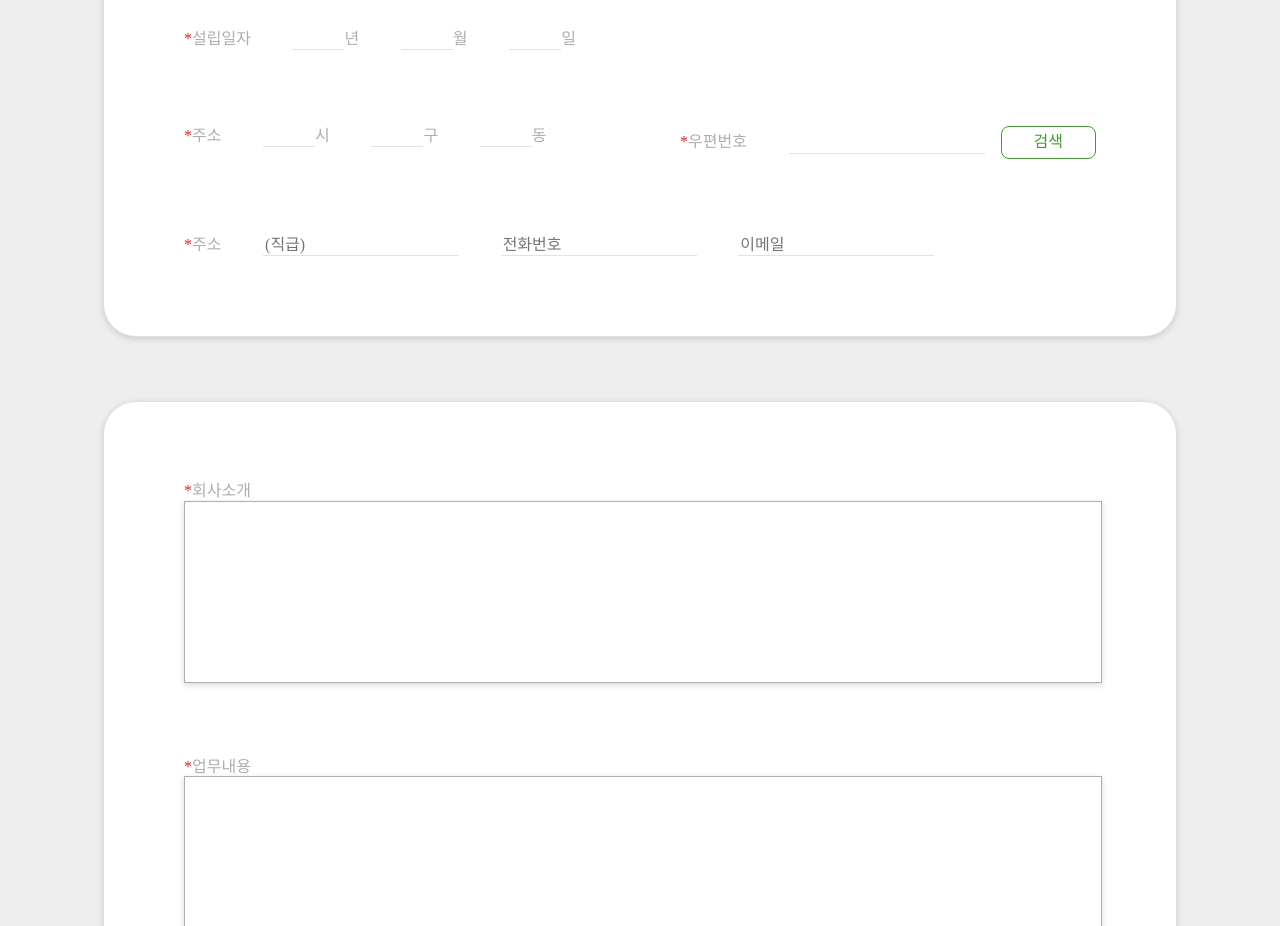
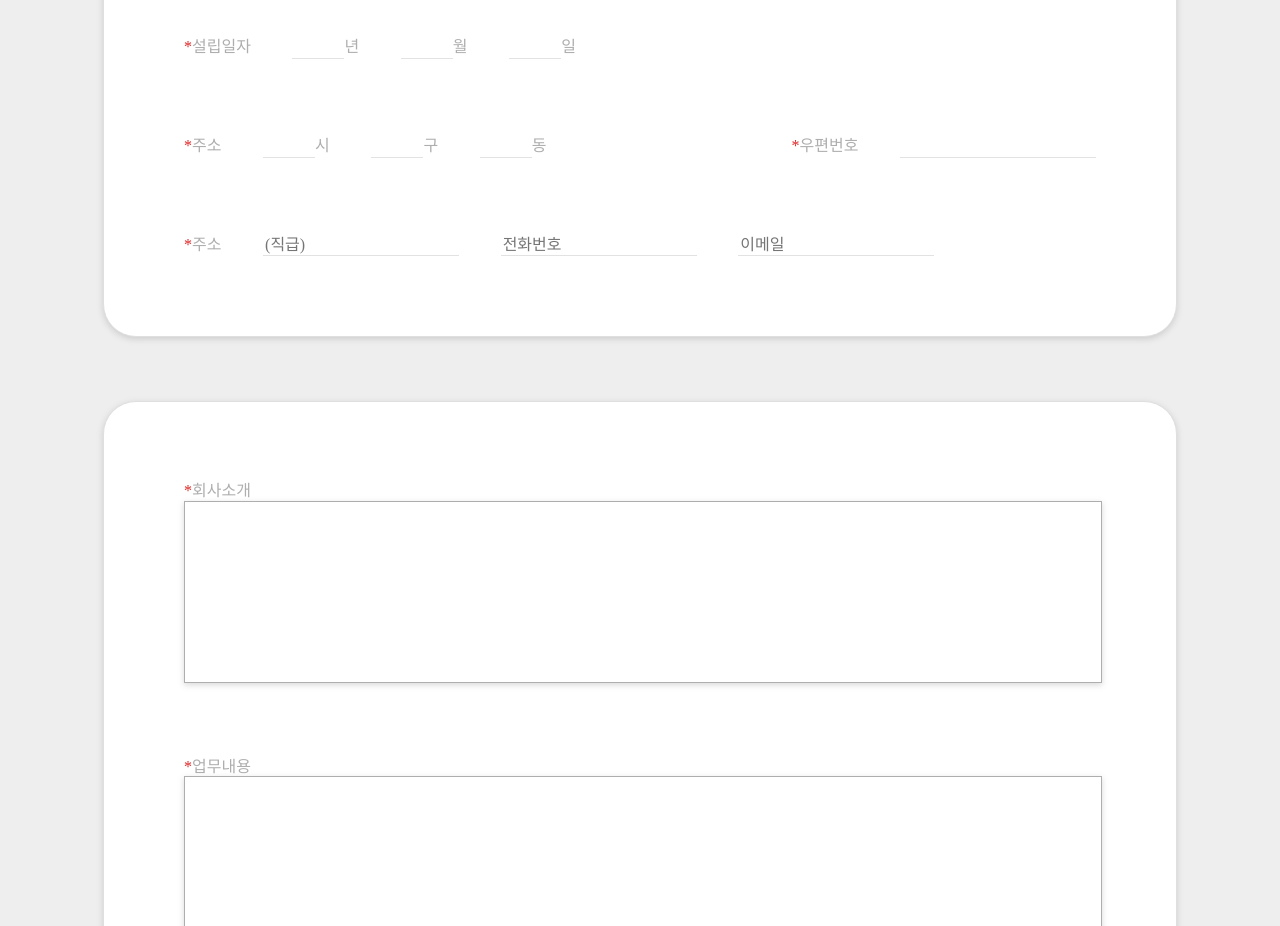
Before and after one commit to DSM-jobITs/jobITs_v2_Client_Admin, a React (Create React App) app: page /recruit in a window 1280 px wide. Shown: the part 780-1706 px from the top of the page. Built offline with nearby package versions, Linux system fonts and the light colour scheme.

Commit message:
[DELETE] searchButton

```diff
--- a/src/components/RecruitNotice/FirstRecruit.tsx
+++ b/src/components/RecruitNotice/FirstRecruit.tsx
@@ -122,7 +122,6 @@ const FirstRecruit = ({}: FirstRecruitProps) => {
                 <S.Span>우편번호</S.Span>
               </S.InputList>
               <S.InputLine type="text"></S.InputLine>
-              <S.SearchButton>검색</S.SearchButton>
             </S.Container>
           </S.Container>
           <S.Container>
```
Also changed, not shown: 1 other file (tests, documents, lock files or other folders).
